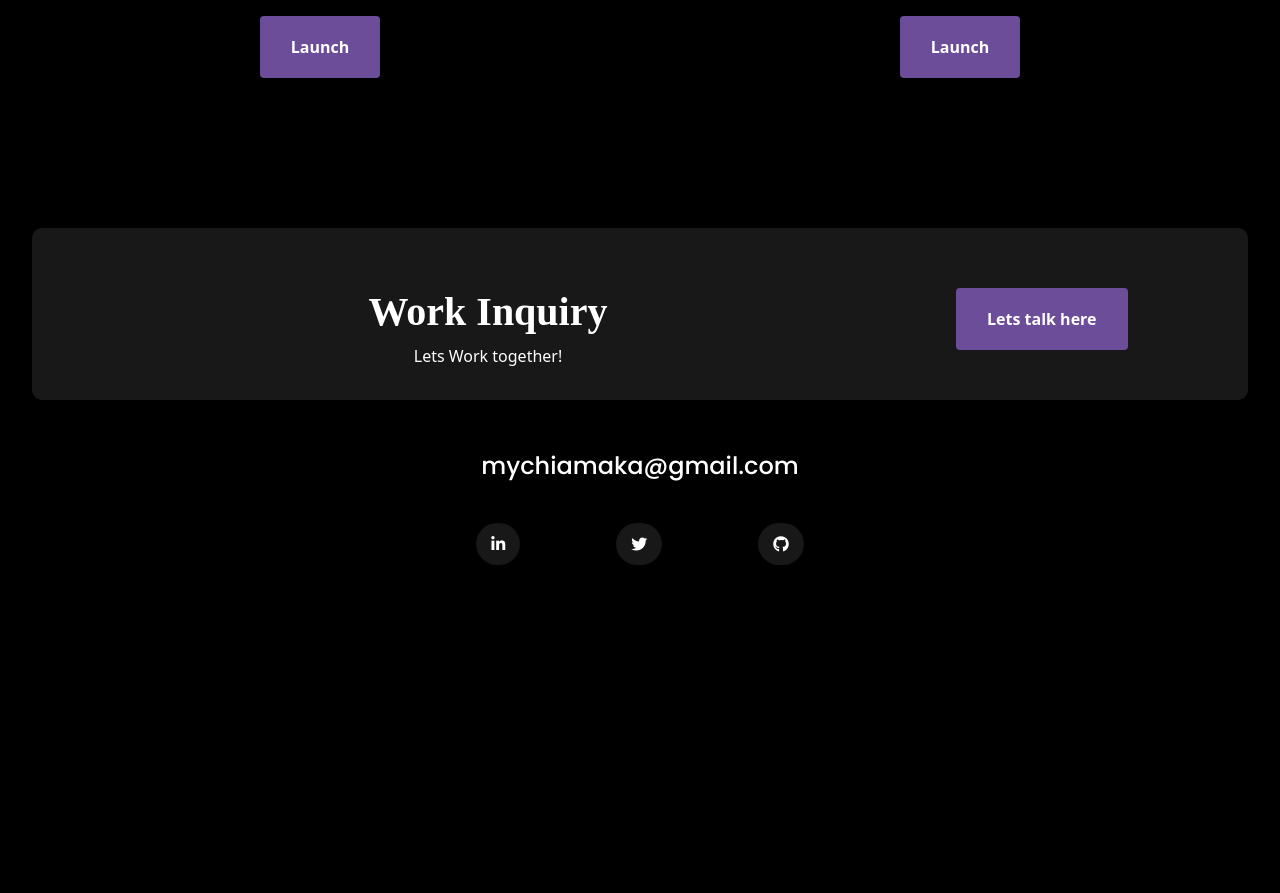
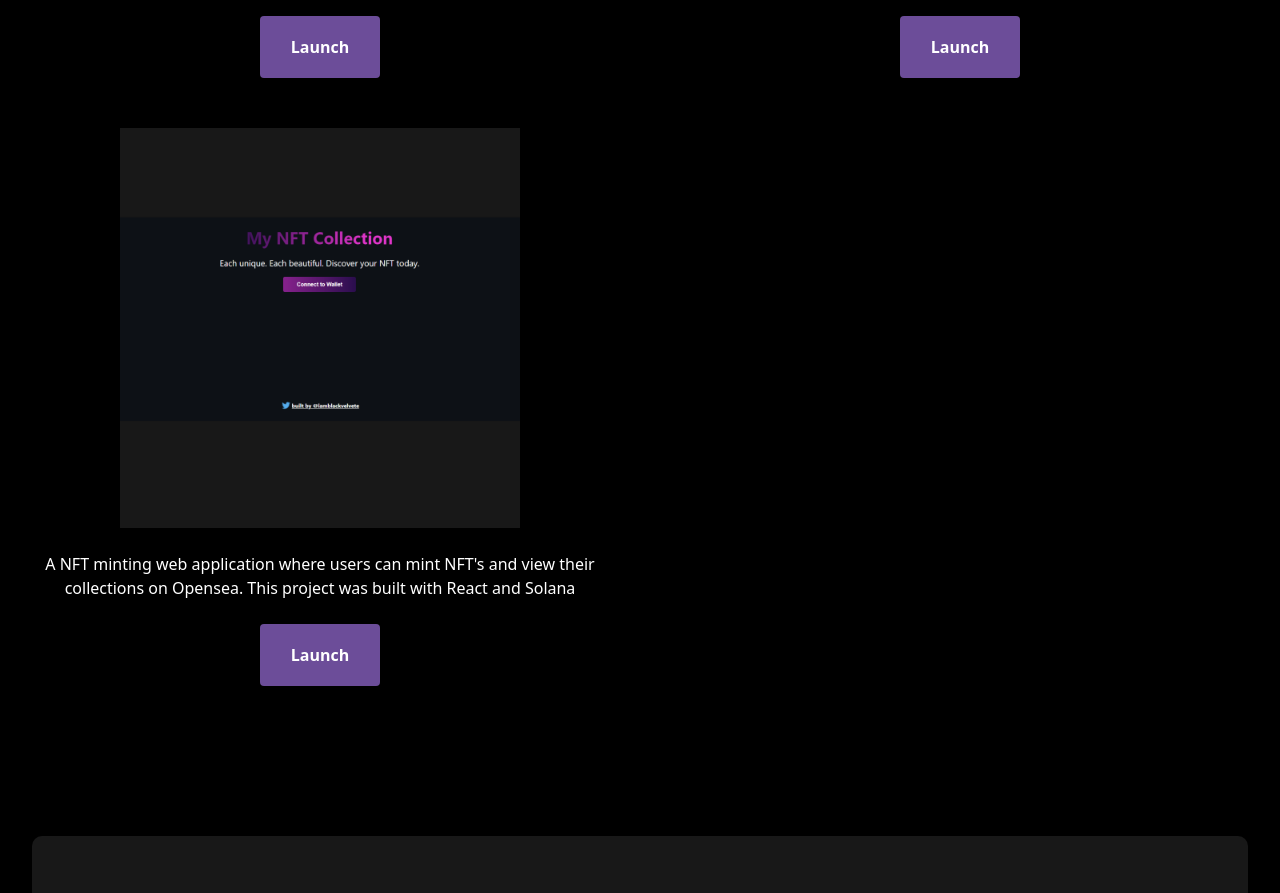
Before and after one commit to Chiamaka007/portfolio-website, a plain HTML site: page project.html in a window 1280 px wide. Shown: the part 1280-2173 px from the top of the page. Before the commit the page ends 1884 px from the top, so only its background shows below. Drawn offline with nearby package versions, Linux system fonts and the light colour scheme; a web font is replaced by a local one.

Commit message:
Update content

```diff
--- a/project.html
+++ b/project.html
@@ -124,6 +124,23 @@
             >Launch</a
           >
         </div>
+        <div class="col-md-6 text-center">
+          <img
+            src="images/5.png"
+            class="img-fluid img-projects"
+            alt=""
+          />
+
+          <p class="m-4">
+            A NFT minting web application where users can mint NFT's and view their collections on Opensea. This project was built with React and Solana
+          </p>
+          <a
+            class="btn btn-branding"
+            href="https://nft-minting-app.chiamaka007.repl.co/"
+            target="_blank"
+            >Launch</a
+          >
+        </div>
       </div>
       <div class="row work-inquiry">
         <div class="text-center col-lg-9">
```
Also changed, not shown: contact.html (+2 -2 lines), Images/5.png (added), Images/6.png (added), Images/7.png (added).
